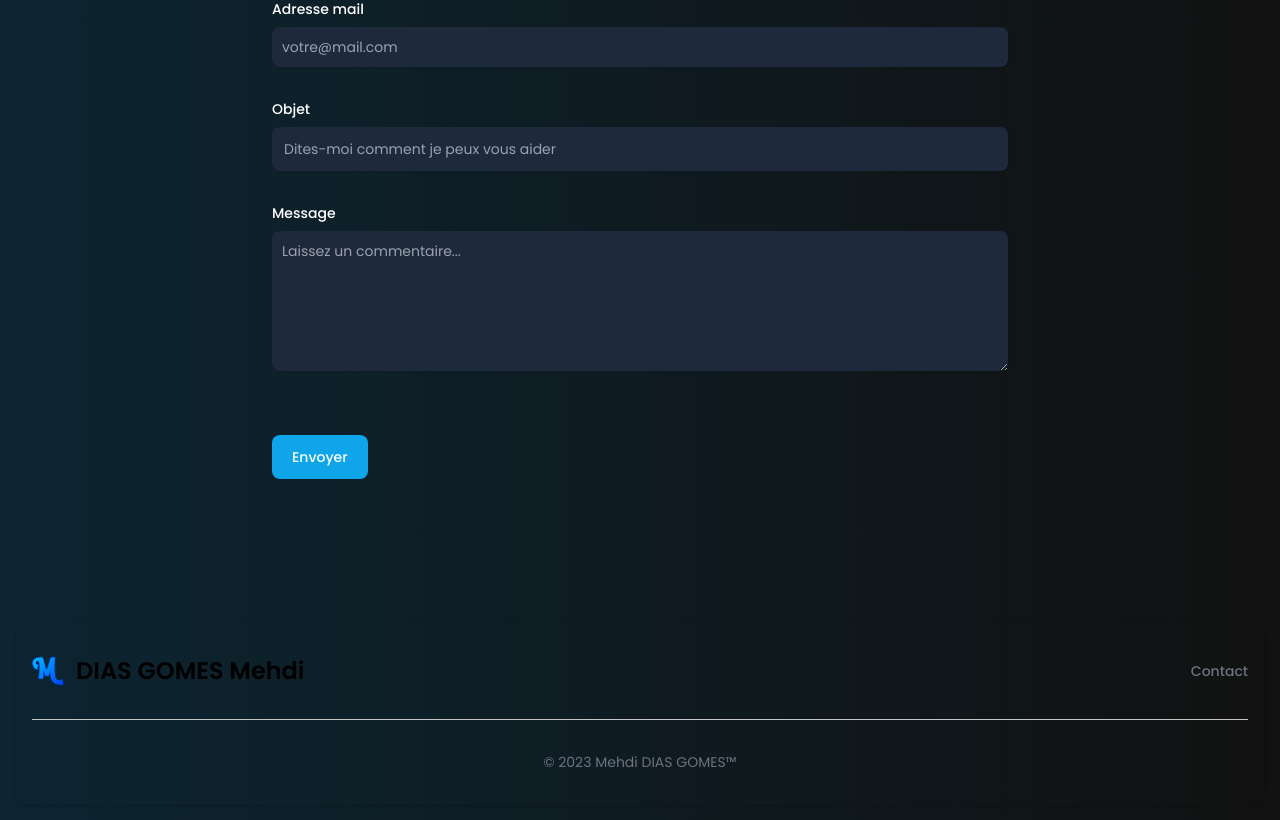
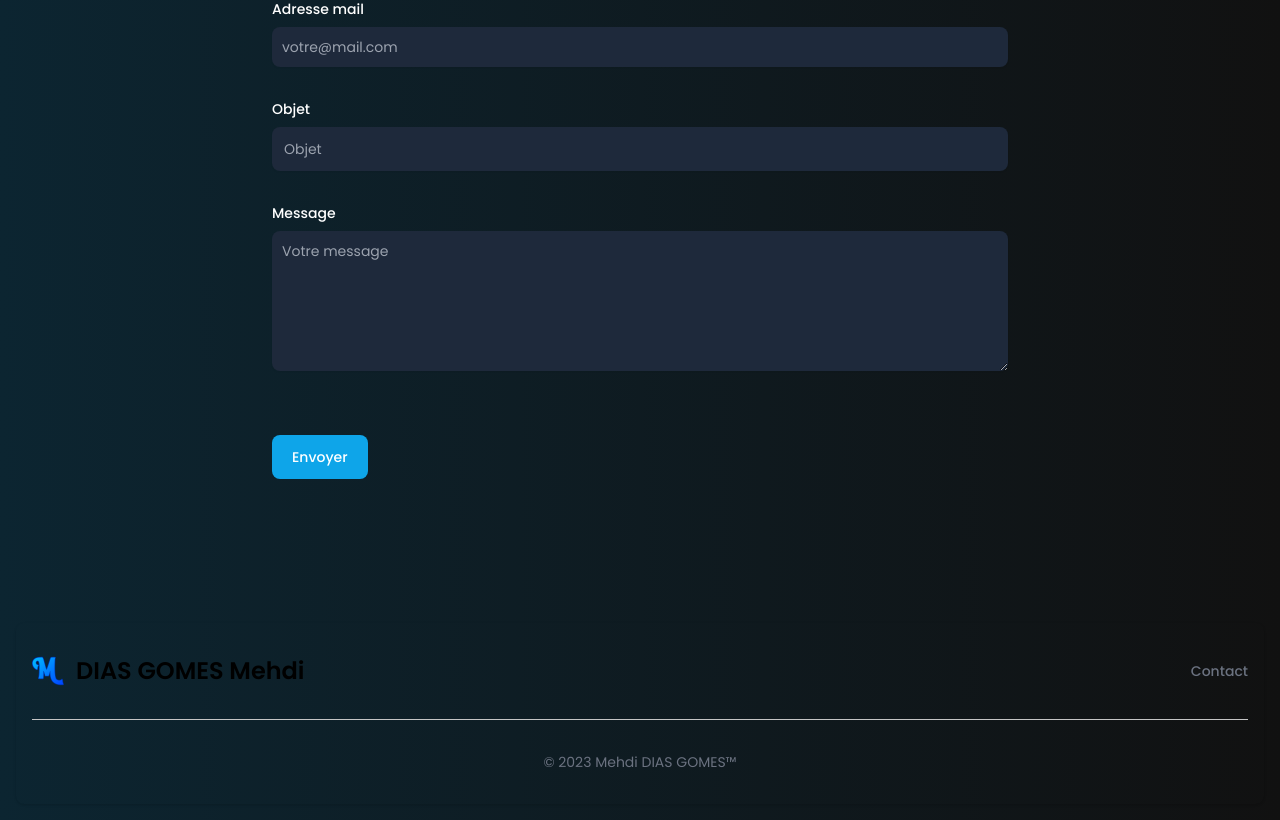
Before and after one commit to MehdiDiasGomes/Mon-portfolio, a React (Vite) app: page / in a window 1280 px wide. Shown: the part 3280-4100 px from the top of the page. Built offline with nearby package versions, Linux system fonts and the light colour scheme.

Commit message:
💄 UI : Modif placeholder contact

```diff
--- a/src/Components/Contact/index.jsx
+++ b/src/Components/Contact/index.jsx
@@ -89,7 +89,7 @@ export default function Index() {
                   type="text"
                   id="subject"
                   className="block p-3 w-full text-sm text-primary bg-[#1E293B] rounded-lg   shadow-sm focus:ring-primary-500 focus:-primary-500"
-                  placeholder="Dites-moi comment je peux vous aider"
+                  placeholder="Objet"
                 />
               </div>
               <div className="sm:col-span-2">
@@ -103,7 +103,7 @@ export default function Index() {
                   name="message"
                   rows="6"
                   className="block p-2.5 w-full text-sm text-primary bg-[#1E293B] rounded-lg shadow-sm   focus:ring-primary-500 focus:-primary-500"
-                  placeholder="Laissez un commentaire..."></textarea>
+                  placeholder="Votre message"></textarea>
               </div>
               <Toaster />
               <button
```
